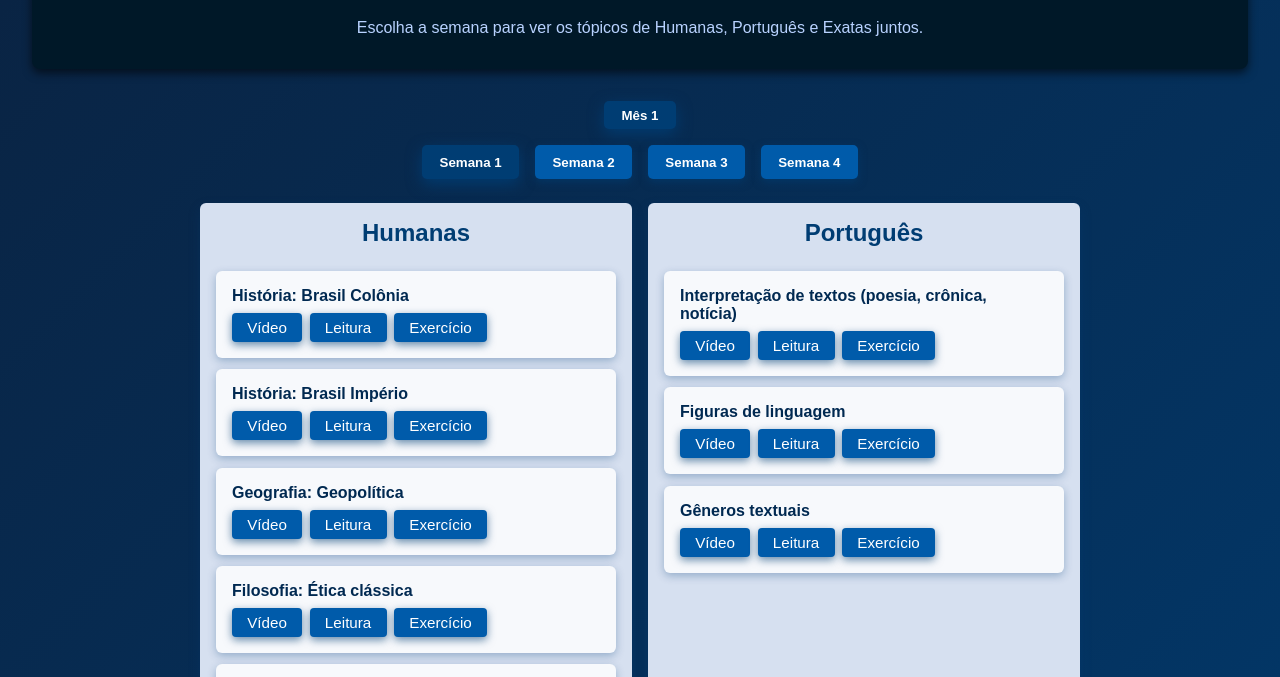
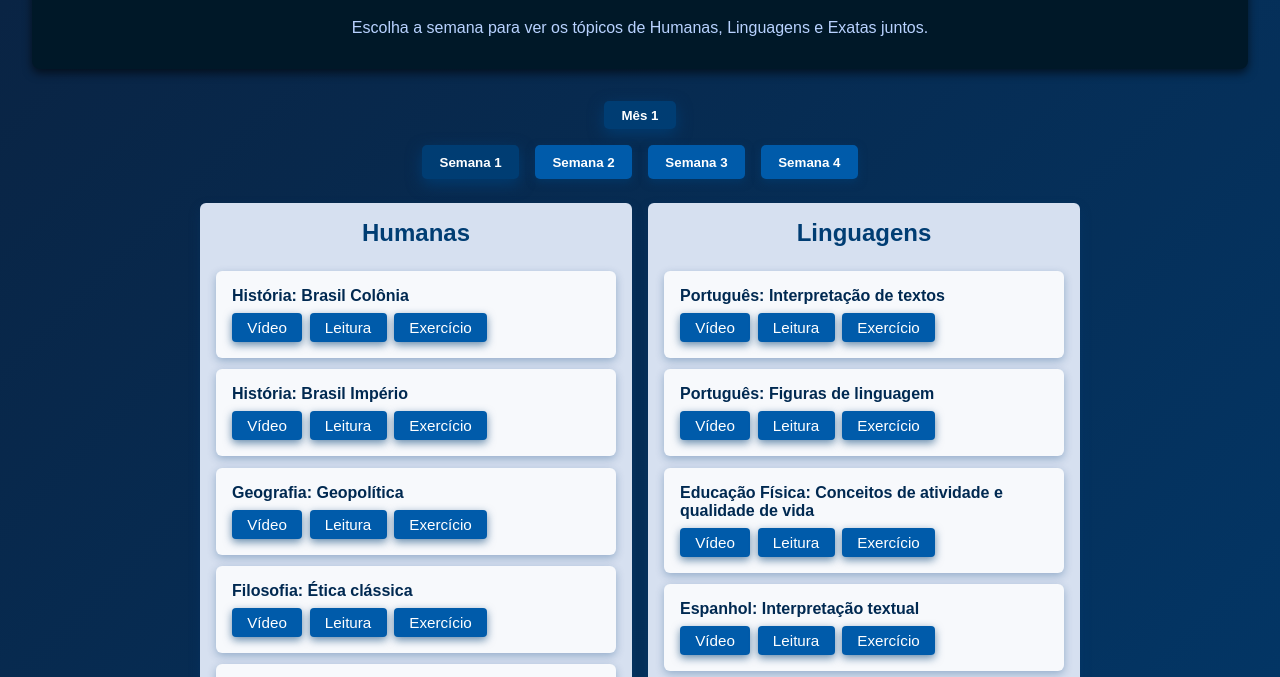
Before and after one commit to bio13/bio13, a plain HTML site: page 1mounth.html in a window 1280 px wide. Shown: the part 109-786 px from the top of the page. Drawn offline with Linux system fonts and the light colour scheme.

Commit message:
Update 1mounth.html

```diff
--- a/1mounth.html
+++ b/1mounth.html
@@ -4,7 +4,7 @@
 <head>
     <meta charset="UTF-8" />
     <meta name="viewport" content="width=device-width, initial-scale=1" />
-    <title>Plano de Estudos - 1 mês UECE (Humanas + Português + Exatas)</title>
+    <title>Plano de Estudos - 1 mês UECE (Humanas + Linguagens + Exatas)</title>
     <style>
         body {
             font-family: Arial, sans-serif;
@@ -164,7 +164,7 @@
 <body>
     <header>
         <h1>Plano de Estudos - 1 mês (UECE)</h1>
-        <p>Escolha a semana para ver os tópicos de Humanas, Português e Exatas juntos.</p>
+        <p>Escolha a semana para ver os tópicos de Humanas, Linguagens e Exatas juntos.</p>
     </header>
 
     <div class="months" id="months-container">
@@ -178,9 +178,9 @@
             <h2>Humanas</h2>
             <div id="humanas-container"></div>
         </div>
-        <div class="cards-column" id="portugues-column">
-            <h2>Português</h2>
-            <div id="portugues-container"></div>
+        <div class="cards-column" id="linguagens-column">
+            <h2>Linguagens</h2>
+            <div id="linguagens-container"></div>
         </div>
         <div class="cards-column" id="exatas-column">
             <h2>Exatas</h2>
@@ -189,7 +189,7 @@
     </div>
 
     <script>
-        // Dados com as semanas e tópicos
+        // Dados das semanas
         const dados = {
             humanas: {
                 1: [
@@ -217,26 +217,32 @@
                     ]
                 ]
             },
-            portugues: {
+            linguagens: {
                 1: [
                     [
-                        { titulo: "Interpretação de textos (poesia, crônica, notícia)" },
-                        { titulo: "Figuras de linguagem" },
-                        { titulo: "Gêneros textuais" }
+                        { titulo: "Português: Interpretação de textos" },
+                        { titulo: "Português: Figuras de linguagem" },
+                        { titulo: "Educação Física: Conceitos de atividade e qualidade de vida" },
+                        { titulo: "Espanhol: Interpretação textual" },
+                        { titulo: "Inglês: Reading (fato x opinião, propósito, inferência)" }
                     ],
                     [
-                        { titulo: "Gramática: Classes de palavras" },
-                        { titulo: "Gramática: Concordância verbal e nominal" },
-                        { titulo: "Gramática: Regência e Crase" }
+                        { titulo: "Português: Classes de palavras" },
+                        { titulo: "Português: Concordância e Regência" },
+                        { titulo: "Educação Física: Estilos de vida ativos x sedentarismo" },
+                        { titulo: "Espanhol: Gramática básica" },
+                        { titulo: "Inglês: Estrutura frasal e clauses" }
                     ],
                     [
-                        { titulo: "Gramática: Pontuação" },
-                        { titulo: "Gramática: Orações subordinadas" },
-                        { titulo: "Gramática: Orações coordenadas" }
+                        { titulo: "Português: Orações e Pontuação" },
+                        { titulo: "Educação Física: Esportes e práticas corporais" },
+                        { titulo: "Espanhol: Temas culturais" },
+                        { titulo: "Inglês: Textos midiáticos e atuais" }
                     ],
                     [
-                        { titulo: "Literatura: Modernismo (1ª, 2ª e 3ª fases)" },
-                        { titulo: "Revisão geral Português + Simulados" }
+                        { titulo: "Português: Modernismo (1ª, 2ª e 3ª fases)" },
+                        { titulo: "Educação Física: Revisão geral" },
+                        { titulo: "Revisão geral Linguagens + Simulados" }
                     ]
                 ]
             },
@@ -279,7 +285,7 @@
         const monthsContainer = document.getElementById('months-container');
         const weeksList = document.getElementById('weeks-list');
         const humanasContainer = document.getElementById('humanas-container');
-        const portuguesContainer = document.getElementById('portugues-container');
+        const linguagensContainer = document.getElementById('linguagens-container');
         const exatasContainer = document.getElementById('exatas-container');
 
         function atualizarMeses() {
@@ -356,11 +362,11 @@
 
         function mostrarSemana() {
             const topicosHumanas = dados.humanas[mesAtivo][semanaAtiva];
-            const topicosPortugues = dados.portugues[mesAtivo][semanaAtiva];
+            const topicosLinguagens = dados.linguagens[mesAtivo][semanaAtiva];
             const topicosExatas = dados.exatas[mesAtivo][semanaAtiva];
 
             mostrarTopicos(humanasContainer, topicosHumanas);
-            mostrarTopicos(portuguesContainer, topicosPortugues);
+            mostrarTopicos(linguagensContainer, topicosLinguagens);
             mostrarTopicos(exatasContainer, topicosExatas);
         }
 
```
